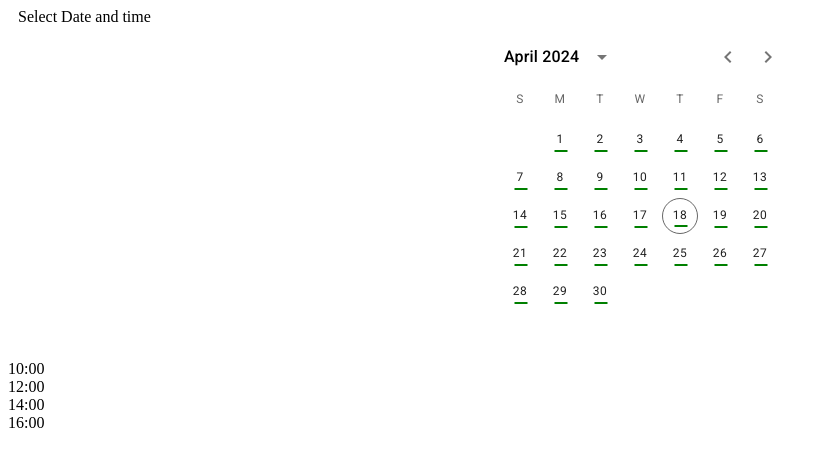
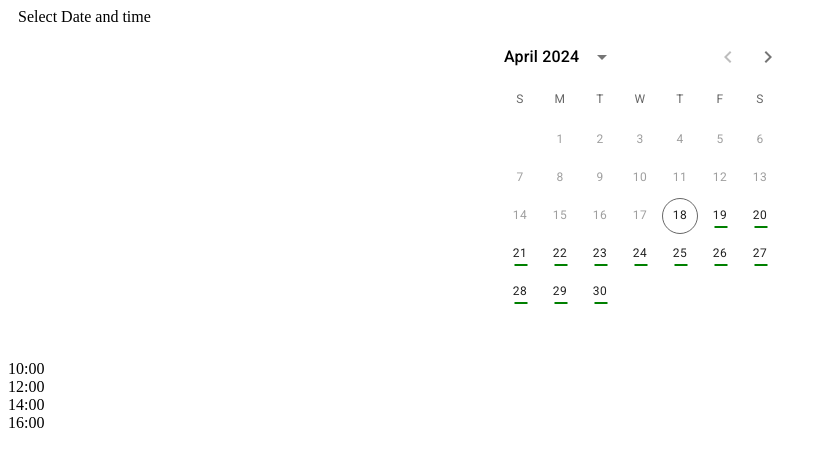
Before and after one commit to o897/krbnails-frontend, a React (Vite) app: page /date in a window 1280 px wide. Shown: the top 466 px of the page, without its empty margins (0-824 px from the left). Built offline with nearby package versions, Linux system fonts and the light colour scheme; a web font is replaced by a local one.

Commit message:
update datepicker css

```diff
--- a/src/components/AppointmentDate.jsx
+++ b/src/components/AppointmentDate.jsx
@@ -35,17 +35,16 @@ function fakeFetch(date, { signal }) {
   });
 }
 
-const CustomPickersDay = styled(PickersDay)(({ isHighlighted }) => ({
+const CustomPickersDay = styled(PickersDay)(({ isHighlighted, day }) => ({
   "&.Mui-selected": {
     backgroundColor: "#d98af1",
   },
   "&.css-r0kd0v-MuiButtonBase-root-MuiPickersDay-root.Mui-selected:hover" : {
     backgroundColor: "purple"
   },
-
   position: 'relative', // Needed for pseudo-element positioning
   // Styles for the circle
-  '::after': {
+  '::after': day.isAfter(new Date()) ? { // Only apply highlight if date is in the future
     content: '""',
     position: 'absolute',
     bottom: 6,
@@ -54,8 +53,7 @@ const CustomPickersDay = styled(PickersDay)(({ isHighlighted }) => ({
     width: 13, // Adjust for circle size
     height: 2.5,
     backgroundColor: isHighlighted ? 'red' : 'green',
-
-  },
+  } : null,
 }));
 
 function ServerDay(props) {
@@ -140,6 +138,7 @@ export default function AppointmentDate() {
               loading={isLoading}
               value={appointmentDate}
               onChange={handleDateSelect}
+              disablePast={true}
               onMonthChange={handleMonthChange}
 
               renderLoading={() => <DayCalendarSkeleton />}
--- a/src/components/BookingForm.jsx
+++ b/src/components/BookingForm.jsx
@@ -51,9 +51,10 @@ const BookingForm = () => {
     // }
   };
 
-  const { appointmentDate, appointmentTime,formData } = globalData;
+  const { appointmentDate, appointmentTime, formData } = globalData;
   const appointmentTitles = formData?.appointmentTitle;
-  console.log("appointmentTitles ", appointmentTitles);
+  console.log("appointment time", appointmentTime);
+  console.log("appointmentTitles ", formData);
   return (
     <>
       <div className="bookform__header">
@@ -90,14 +91,14 @@ const BookingForm = () => {
           </div>
           <div className="custom-hr "></div>
           <div className="table-body">
-         { appointmentTitles &&
+         {/* { appointmentTitles &&
           appointmentTitles.map((value) => {
             <div className="table-row">
               <div>{value}</div>
               <div>R20.5</div>
             </div>
           })
-         }
+         } */}
 
             {/* <div className="table-row">
               <div>Acrylic</div>
```
